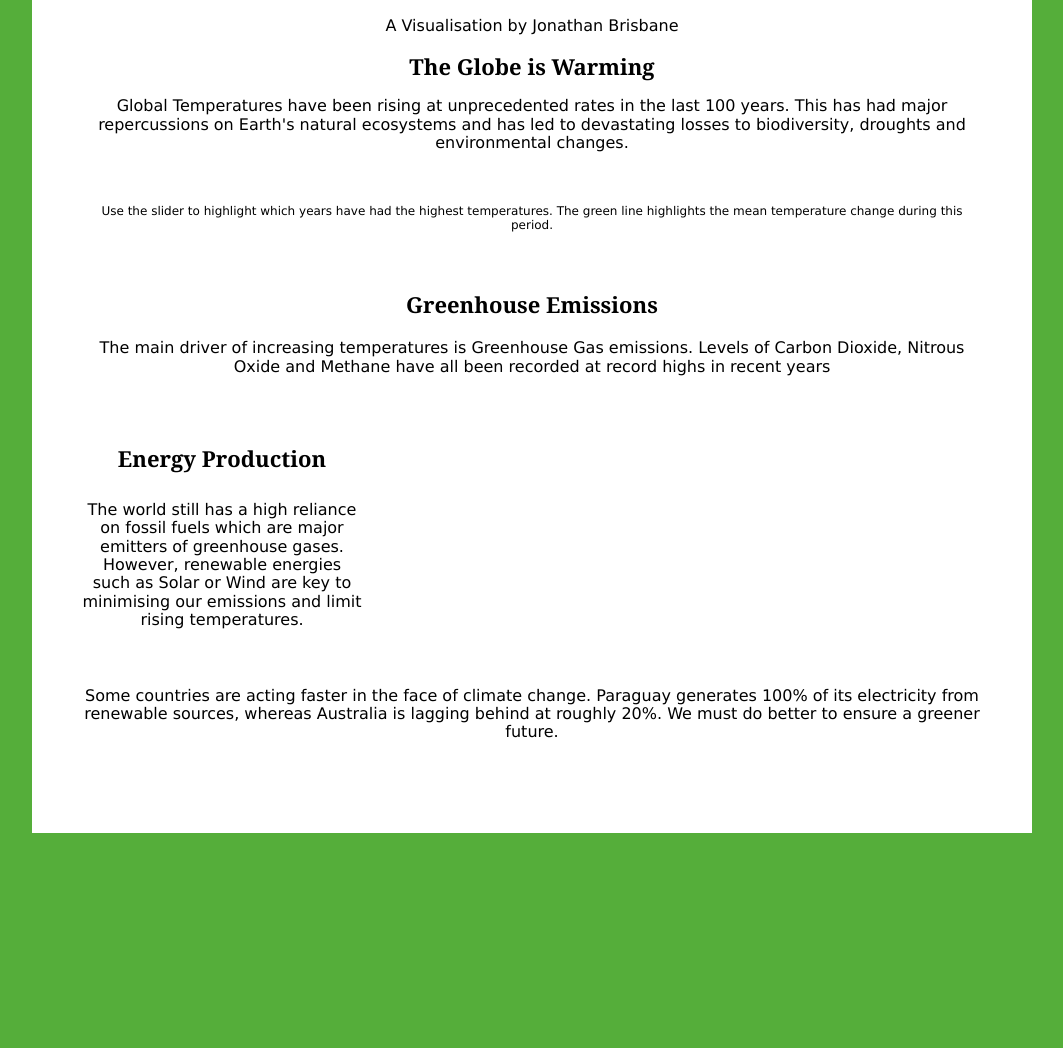
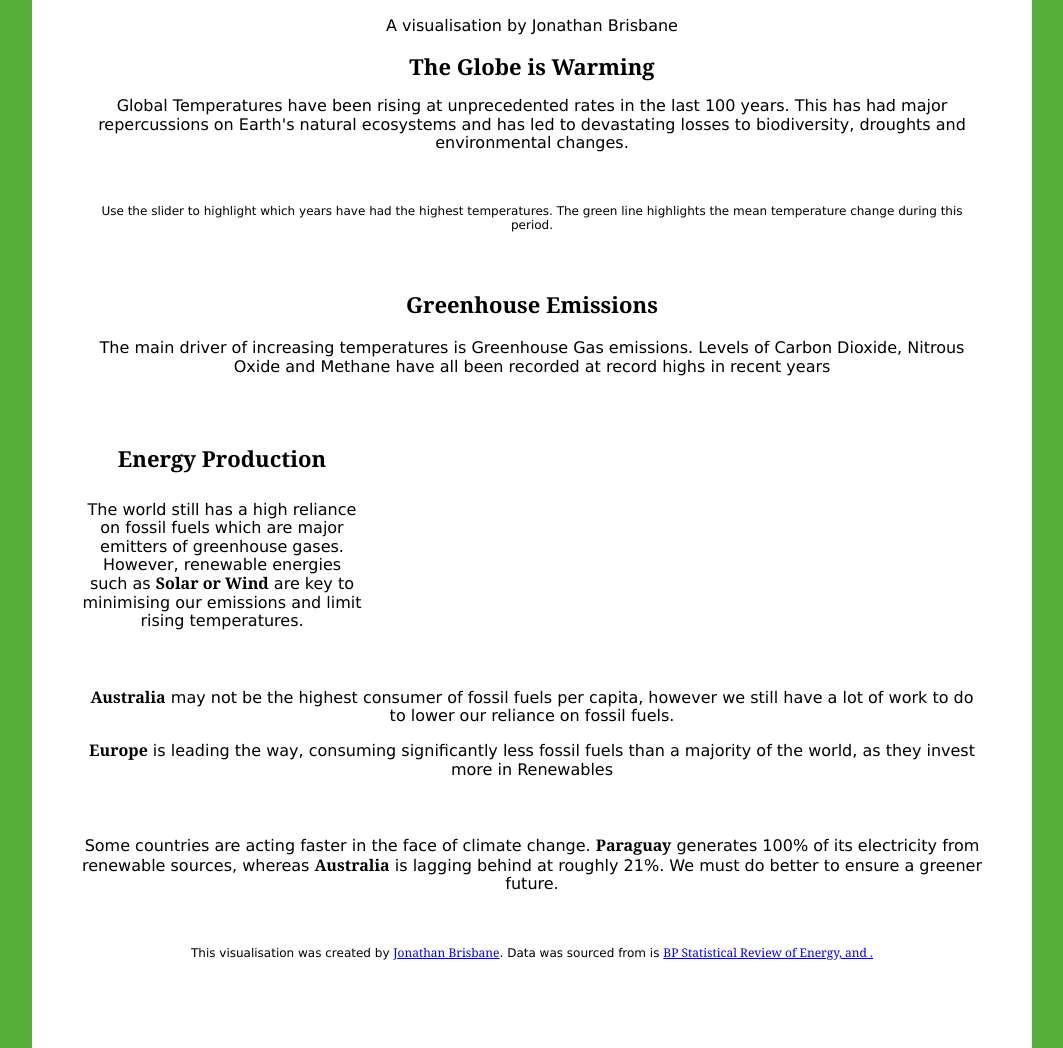
Before and after one commit to jonathanbrisbane/FIT3179, a plain HTML site: page index.html in a window 1280 px wide. Shown: the part 113-1161 px from the top of the page, without its empty margins (108-1171 px from the left). Before the commit the page ends 946 px from the top, so only its background shows below. Drawn offline with nearby package versions, Linux system fonts and the light colour scheme; a script that the page names is missing.

Commit message:
Update index.html

```diff
--- a/index.html
+++ b/index.html
@@ -42,7 +42,7 @@
       width: 100%;
       text-align: center;
       margin: auto;
-      padding-left: 20px;
+      padding-left: 50px;
     }
     .description h2, h1{
       margin-top:0px;
@@ -68,7 +68,7 @@
    <div class="pure-g">
      <div class="pure-u-1-1">
         <h1>Impacts of Global Energy Production on Climate Change</h1>
-        <p>A Visualisation by Jonathan Brisbane</p>
+        <p>A visualisation by Jonathan Brisbane</p>
         <h2>The Globe is Warming</h2>
         <p>Global Temperatures have been rising at unprecedented rates in the last 100 years. This has had major repercussions on Earth's natural ecosystems and has led to devastating losses to biodiversity, droughts and environmental changes.</p>
         <div id="TempChart" class="vis-container"></div>
@@ -94,7 +94,7 @@
     <div class="pure-u-1-3">
       <div class="description description-left">
         <h4>Energy Production</h4>
-        <p>The world still has a high reliance on fossil fuels which are major emitters of greenhouse gases. However, renewable energies such as Solar or Wind are key to minimising our emissions and limit rising temperatures.</p>
+        <p>The world still has a high reliance on fossil fuels which are major emitters of greenhouse gases. However, renewable energies such as <strong>Solar or Wind</strong> are key to minimising our emissions and limit rising temperatures.</p>
       </div>
     </div>
     <div class="pure-u-2-3">
@@ -104,10 +104,24 @@
 
   <div class="pure-g">
     <div class="pure-u-1-1">
-      <p>Some countries are acting faster in the face of climate change. Paraguay generates 100% of its electricity from renewable sources, whereas Australia is lagging behind at roughly 20%. We must do better to ensure a greener future.</p>
+      <p><strong>Australia</strong> may not be the highest consumer of fossil fuels per capita, however we still have a lot of work to do to lower our reliance on fossil fuels.</p>
+      <p><strong>Europe</strong> is leading the way, consuming significantly less fossil fuels than a majority of the world, as they invest more in Renewables</p>
+      <div id="BarChart" class="vis-container"></div>
+    </div>
+   </div>
+
+  <div class="pure-g">
+    <div class="pure-u-1-1">
+      <p>Some countries are acting faster in the face of climate change. <strong>Paraguay</strong> generates 100% of its electricity from renewable sources, whereas <strong>Australia</strong> is lagging behind at roughly 21%. We must do better to ensure a greener future.</p>
       <div id="RenewableMap" class="vis-container"></div>
     </div>
   </div>
+
+    <div class="pure-g">
+      <div class="pure-u-1-1 small-font">
+        <p>This visualisation was created by <a href="https://github.com/jonathanbrisbane" target="_blank">Jonathan Brisbane</a>. Data was sourced from is <a href="https://www.bp.com/en/global/corporate/energy-economics/statistical-review-of-world-energy.html"" target="_blank">BP Statistical Review of Energy</href>, and .</p>
+      </div>
+    </div>
 
   </div>
 
@@ -136,6 +150,12 @@
     // Access the Vega view instance (https://vega.github.io/vega/docs/api/view/) as result.view
   }).catch(console.error);
 
+  var vis5 = "https://jonathanbrisbane.github.io/FIT3179/visualisations/Final-FossilFuelBar.vl.json";
+
+  vegaEmbed('#BarChart', vis5).then(function(result) {
+    // Access the Vega view instance (https://vega.github.io/vega/docs/api/view/) as result.view
+  }).catch(console.error);
+
 </script>
 
 </body>
```
